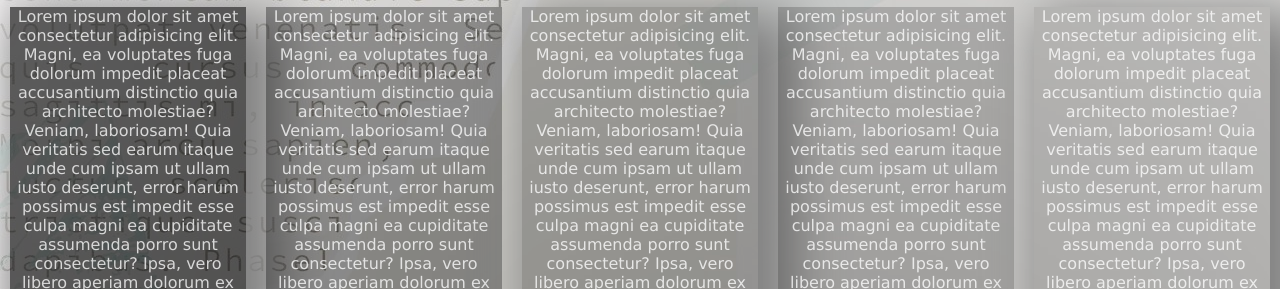
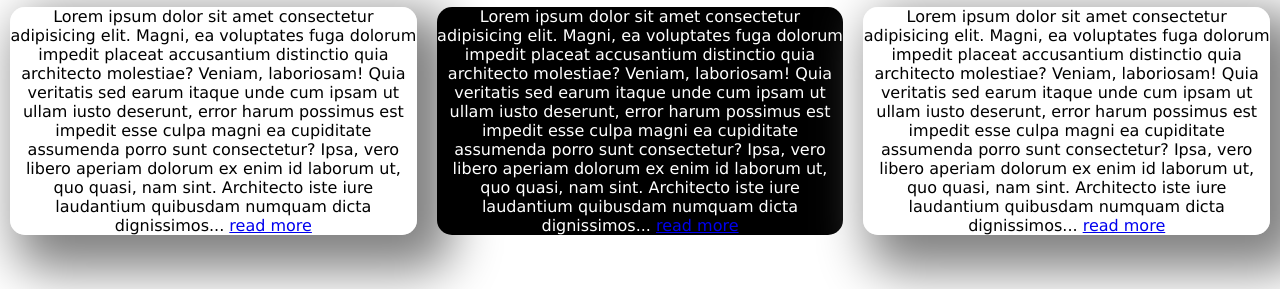
Before and after one commit to hammzyy/Assignment-Blog, a plain HTML site: page index.html in a window 1280 px wide. Shown: the part 177-466 px from the top of the page. Drawn offline with Linux system fonts and the light colour scheme.

Commit message:
modified styling

```diff
--- a/index.html
+++ b/index.html
@@ -37,12 +37,6 @@
         <div class="blog" id="b2">
             <p>Lorem ipsum dolor sit amet consectetur adipisicing elit. Magni, ea voluptates fuga dolorum impedit placeat accusantium distinctio quia architecto molestiae? Veniam, laboriosam! Quia veritatis sed earum itaque unde cum ipsam ut ullam iusto deserunt, error harum possimus est impedit esse culpa magni ea cupiditate assumenda porro sunt consectetur? Ipsa, vero libero aperiam dolorum ex enim id laborum ut, quo quasi, nam sint. Architecto iste iure laudantium quibusdam numquam dicta dignissimos... <a href="#">read more</a></p>
         </div>
-        <div class="blog" id="b3">
-            <p>Lorem ipsum dolor sit amet consectetur adipisicing elit. Magni, ea voluptates fuga dolorum impedit placeat accusantium distinctio quia architecto molestiae? Veniam, laboriosam! Quia veritatis sed earum itaque unde cum ipsam ut ullam iusto deserunt, error harum possimus est impedit esse culpa magni ea cupiditate assumenda porro sunt consectetur? Ipsa, vero libero aperiam dolorum ex enim id laborum ut, quo quasi, nam sint. Architecto iste iure laudantium quibusdam numquam dicta dignissimos... <a href="#">read more</a></p>
-        </div>
-        <div class="blog" id="b4">
-            <p>Lorem ipsum dolor sit amet consectetur adipisicing elit. Magni, ea voluptates fuga dolorum impedit placeat accusantium distinctio quia architecto molestiae? Veniam, laboriosam! Quia veritatis sed earum itaque unde cum ipsam ut ullam iusto deserunt, error harum possimus est impedit esse culpa magni ea cupiditate assumenda porro sunt consectetur? Ipsa, vero libero aperiam dolorum ex enim id laborum ut, quo quasi, nam sint. Architecto iste iure laudantium quibusdam numquam dicta dignissimos... <a href="#">read more</a></p>
-        </div>
 
     </div>
 
--- a/style.css
+++ b/style.css
@@ -6,7 +6,7 @@
 }
 
 body{
-    background-image: url(assets/22.jpg);
+    /* background-image: url(assets/22.jpg); */
 }
 
 nav {
@@ -49,10 +49,12 @@ button:hover{
     margin:10px;
     width: 500px;
     color: rgba(255, 255, 255, 0.767);
+    border-radius: 15px;
 }
 
 #b0{
-    background-color: rgba(0, 0, 0, 0.603);
+    background-color: rgba(255, 255, 255, 0.603);
+    color: black;
     box-shadow: 20px 20px 50px 15px grey;
 }
 #b0:hover{
@@ -62,7 +64,8 @@ button:hover{
 }
 
 #b1{
-    background-color: rgba(0, 0, 0, 0.336);
+    background-color: rgb(0, 0, 0);
+    color: white;
 }
 #b1:hover{
     background-color: black;
@@ -70,29 +73,14 @@ button:hover{
 }
 
 #b2{
-    background-color: rgba(0, 0, 0, 0.247);
+    background-color: rgba(255, 255, 255, 0.603);
+    color: black;
     box-shadow: 20px 20px 50px 15px grey;
 }
 #b2:hover{
     background-color: whitesmoke;
     color: black;
-}
-
-#b3{
-    background-color: rgba(0, 0, 0, 0.185);
-}
-#b3:hover{
-    background-color: black;
-    color: whitesmoke;
-}
-
-#b4{
-    background-color: rgba(0, 0, 0, 0.137);
-    box-shadow: 20px 20px 50px 15px grey;
-}
-#b4:hover{
-    background-color: whitesmoke;
-    color: black;
+    box-shadow: none;
 }
 
 footer{
```
